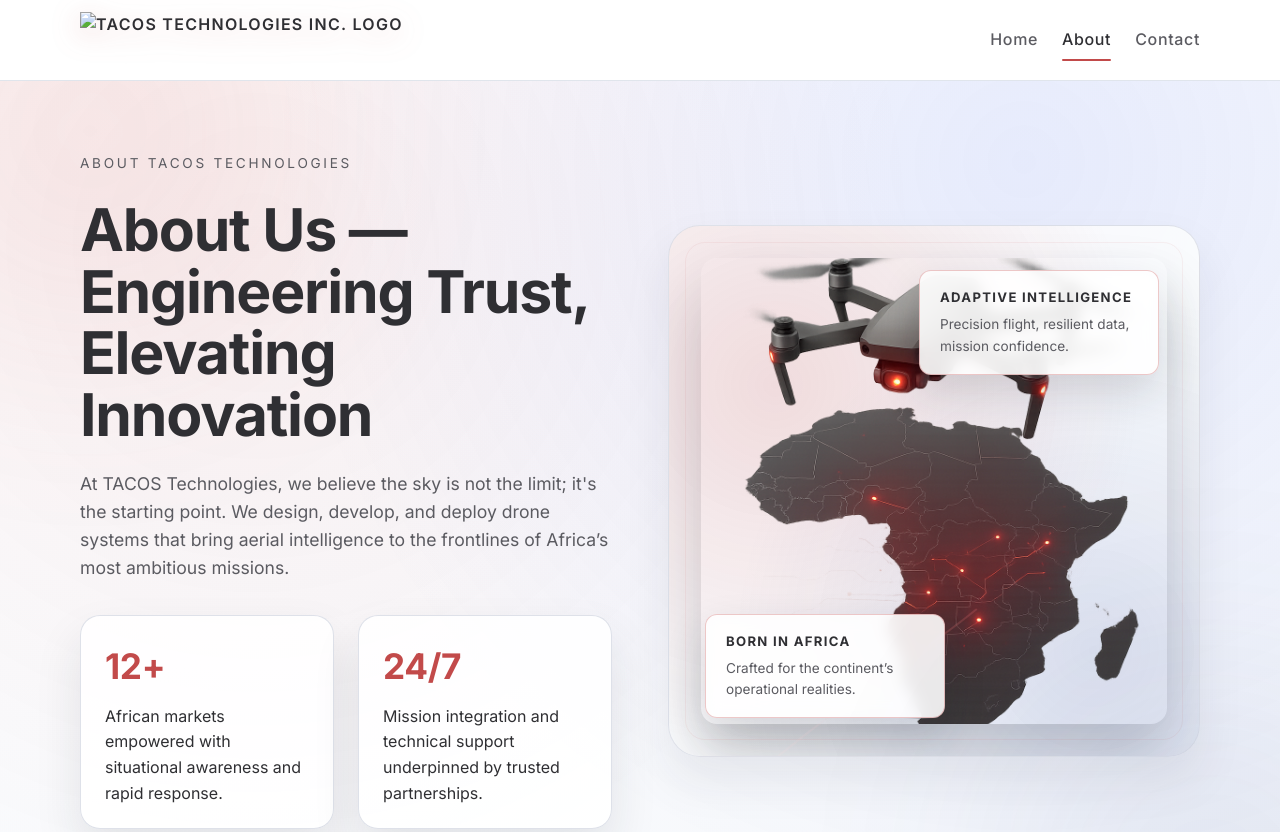
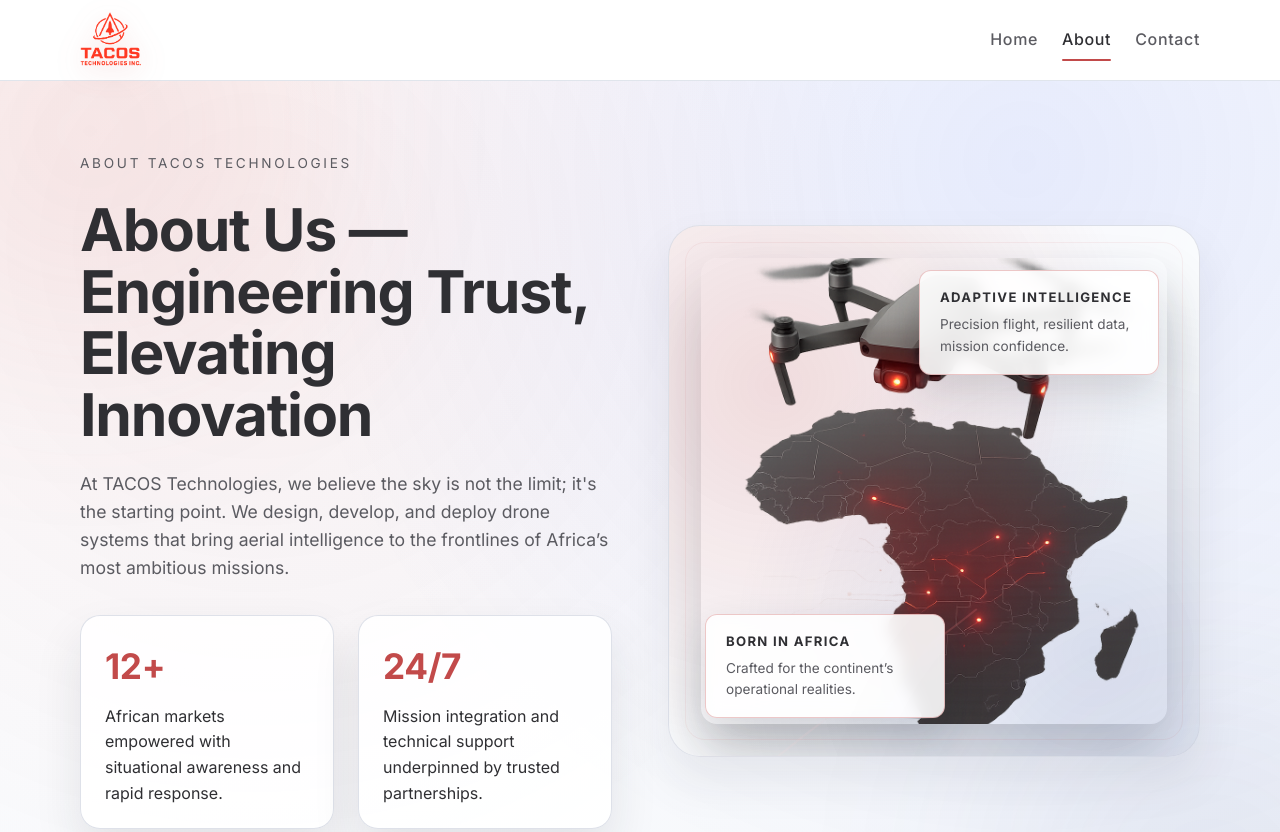
Before and after one commit to Owen2space/tacoswebsite, a plain HTML site: page tacostechnology/about.html in a window 1280 px wide. Shown: the top 832 px of the page. Drawn offline with nearby package versions, Linux system fonts and the light colour scheme.

Commit message:
updated logo

```diff
--- a/tacostechnology/about.html
+++ b/tacostechnology/about.html
@@ -25,7 +25,7 @@
     <header class="site-header">
       <div class="container">
         <a class="brand" href="./">
-          <img class="brand__logo" src="assets/tacoslogo.png" alt="TACOS Technologies Inc. logo" />
+          <img class="brand__logo" src="assets/tacoslogo1.png" alt="TACOS Technologies Inc. logo" />
           <span class="sr-only">TACOS Technologies Inc.</span>
         </a>
         <nav class="nav" aria-label="Primary">
@@ -219,7 +219,7 @@
     <footer class="site-footer">
       <div class="container">
         <div class="footer__brand">
-          <img class="footer__logo" src="assets/tacoslogo.png" alt="TACOS Technologies Inc. logo" />
+          <img class="footer__logo" src="assets/tacoslogo1.png" alt="TACOS Technologies Inc. logo" />
           <span class="sr-only">TACOS Technologies Inc.</span>
         </div>
         <div class="footer__info">
```
Also changed, not shown: tacostechnology/contact.html (+2 -2 lines).
